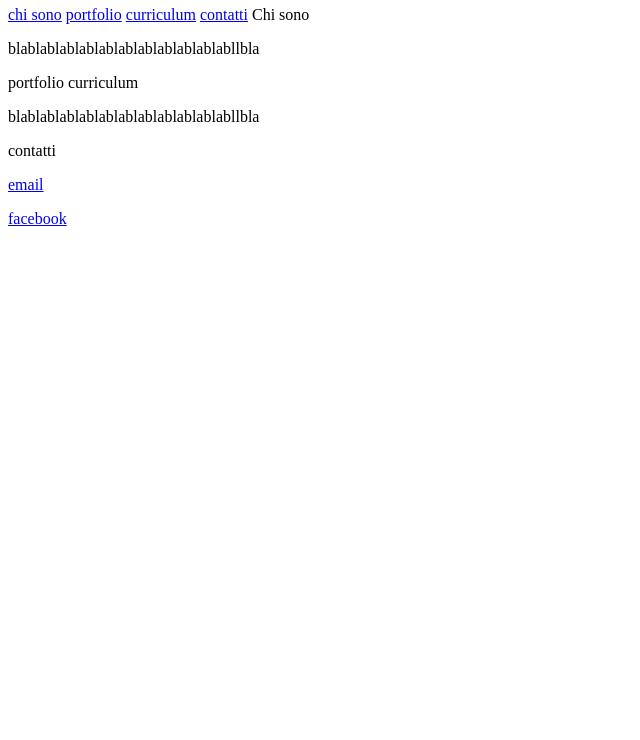
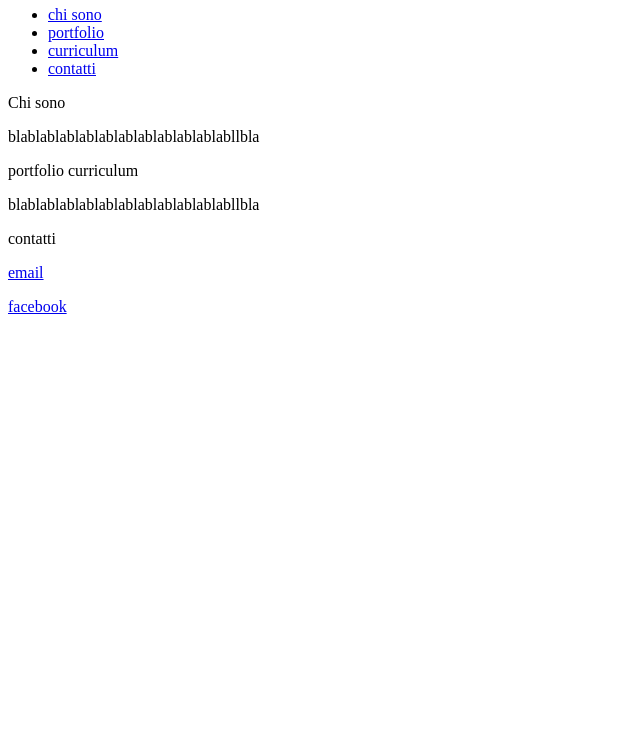
Before and after one commit to francescafazzini/progetto-el.-informatica, a plain HTML site: page index.html in a window 1280 px wide. Shown: the part 60-800 px from the top of the page, without its empty margins (0-640 px from the left). Drawn offline with Linux system fonts and the light colour scheme.

Commit message:
indice come lista

```diff
--- a/index.html
+++ b/index.html
@@ -1,9 +1,11 @@
 <h1> Francesca Fazzini </h1>
 <!--indice con link interni-->
-<a href="#chiSono">chi sono</a>
-<a href="#portfolio">portfolio</a>
-<a href="#curriculum">curriculum</a>
-<a href="#contatti">contatti</a>
+<ul>
+  <li><a href="#chiSono">chi sono</a></li>
+  <li><a href="#portfolio">portfolio</a></li>
+  <li><a href="#curriculum">curriculum</a></li>
+  <li><a href="#contatti">contatti</a></li>
+</ul>
 
 <a name="chiSono">Chi sono</a><!--creazione ancora-->
 <p>blablablablablablablablablablablabllbla </p>
```
